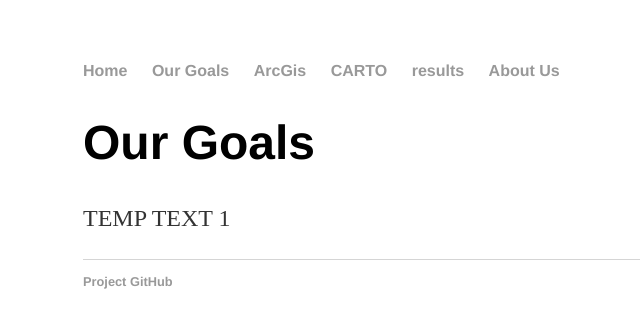
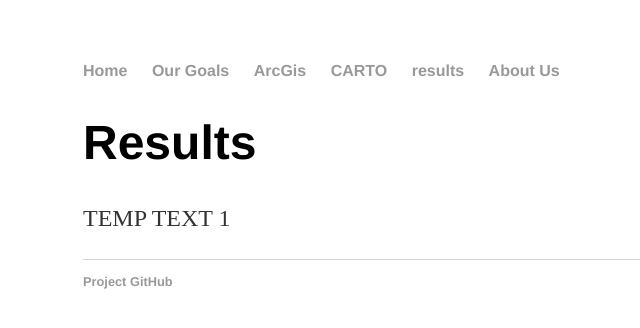
Before and after one commit to mlavance/GEOG583FinalProject, a Jekyll site: the page built from results/index.html, in a window 1280 px wide. Shown: the top 328 px of the page, without its empty margins (109-749 px from the left). Built offline with Jekyll 4.4.1, drawn with Linux system fonts in a browser that asks for light colours.

Commit message:
small bugfix

```diff
--- a/carto/index.html
+++ b/carto/index.html
@@ -1,6 +1,6 @@
 ---
 layout: default
-title: Our goals
+title: Carto Map
 ---
 
 <div class="about">
--- a/results/index.html
+++ b/results/index.html
@@ -1,10 +1,10 @@
 ---
 layout: default
-title: Our goals
+title: Results
 ---
 
 <div class="about">
-  <h1>Our Goals</h1>
+  <h1>Results</h1>
   <p>
     TEMP TEXT 1
   </p>
```
